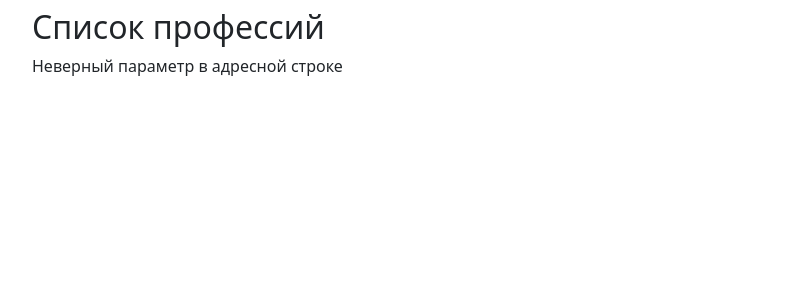
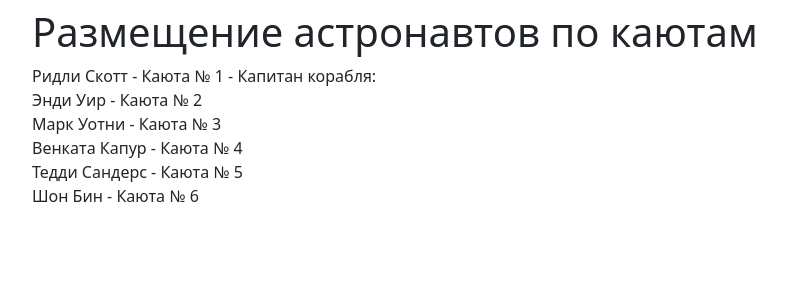
Before and after one commit to Johan993/flask, a Flask app: page /distribution in a window 1280 px wide. Shown: the part 101-401 px from the top of the page, without its empty margins (50-836 px from the left). Run offline with Flask 3, Linux system fonts and the light colour scheme.

Commit message:
По каютам!

```diff
--- a/main.py
+++ b/main.py
@@ -37,5 +37,18 @@
     return render_template("index.html", list=list, prof=proff)
 
 
+@app.route('/distribution')
+def distribution():
+    astronauts = [
+        "Ридли Скотт",
+        "Энди Уир",
+        "Марк Уотни",
+        "Венката Капур",
+        "Тедди Сандерс",
+        "Шон Бин"
+    ]
+    return render_template('index.html', astronauts=astronauts)
+
+
 if __name__ == '__main__':
     app.run(port=8080, host='127.0.0.1')
--- a/templates/base.html
+++ b/templates/base.html
@@ -19,7 +19,6 @@
     </nav>
     <h4>И на Марсе будут яблони цвести!</h4>
 </header>
-<!-- Begin page content -->
 <main role="main" class="container">
     {% block content %}{% endblock %}
 </main>
--- a/templates/index.html
+++ b/templates/index.html
@@ -1,20 +1,12 @@
 {% extends "base.html" %}
 
 {% block content %}
-<h2>Список профессий</h2>
-{% if list == "ol" %}
-<ol>
-    {% for x in prof %}
-    <li> {{ x }}</li>
-    {% endfor %}
-</ol>
-{% elif list == "ul" %}
-<ul>
-    {% for x in prof %}
-    <li> {{ x }}</li>
-    {% endfor %}
-</ul>
-{% else %}
-<div>Неверный параметр в адресной строке</div>
-{% endif %}
+    <h1>Размещение астронавтов по каютам</h1>
+        {% for astronaut in astronauts %}
+                {% if loop.first %}
+                    {{ astronaut }} - Каюта № {{ loop.index }} - Капитан корабля:</br>
+                {% else %}
+                    {{ astronaut }} - Каюта № {{ loop.index }}</br>
+                {% endif %}
+        {% endfor %}
 {% endblock %}
```
